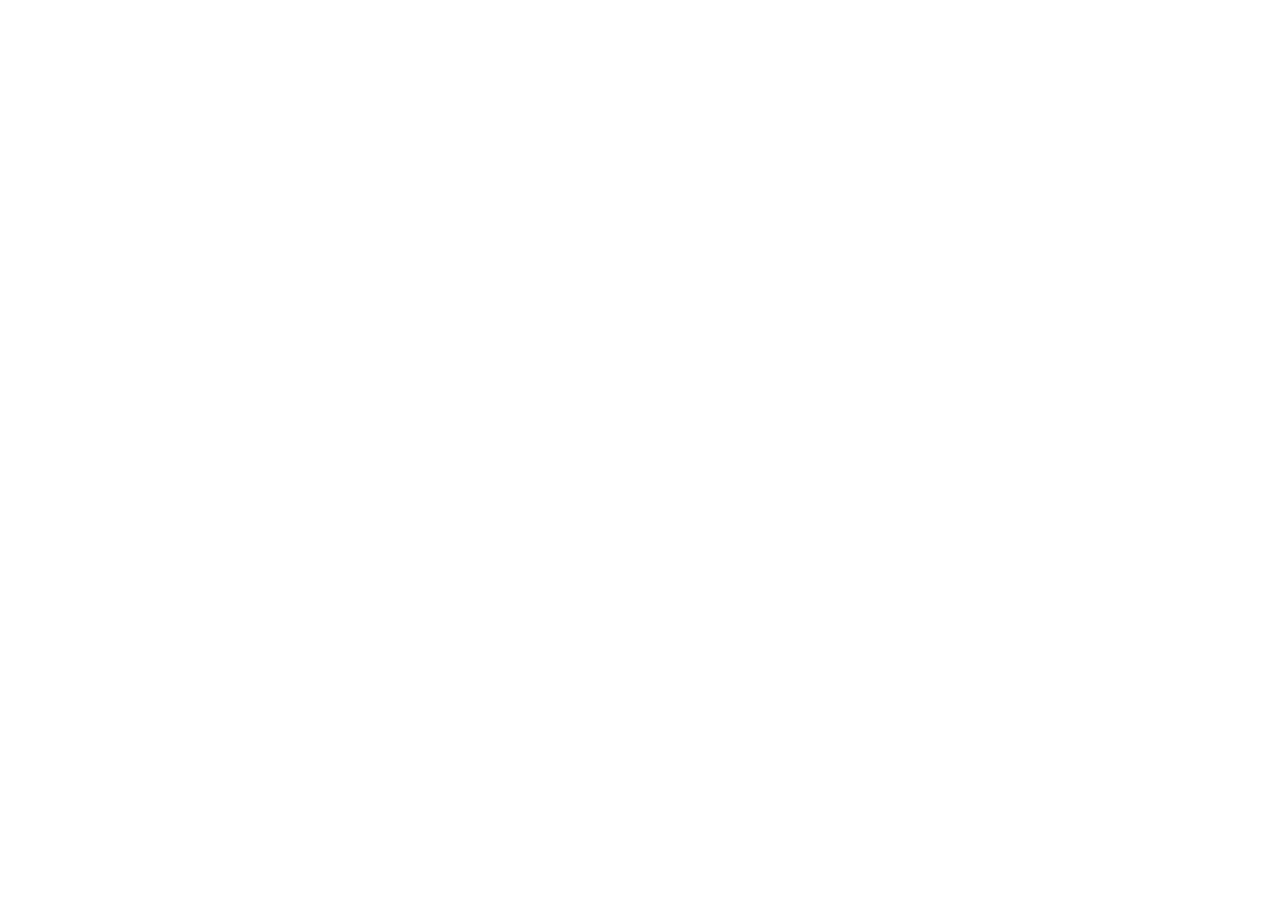
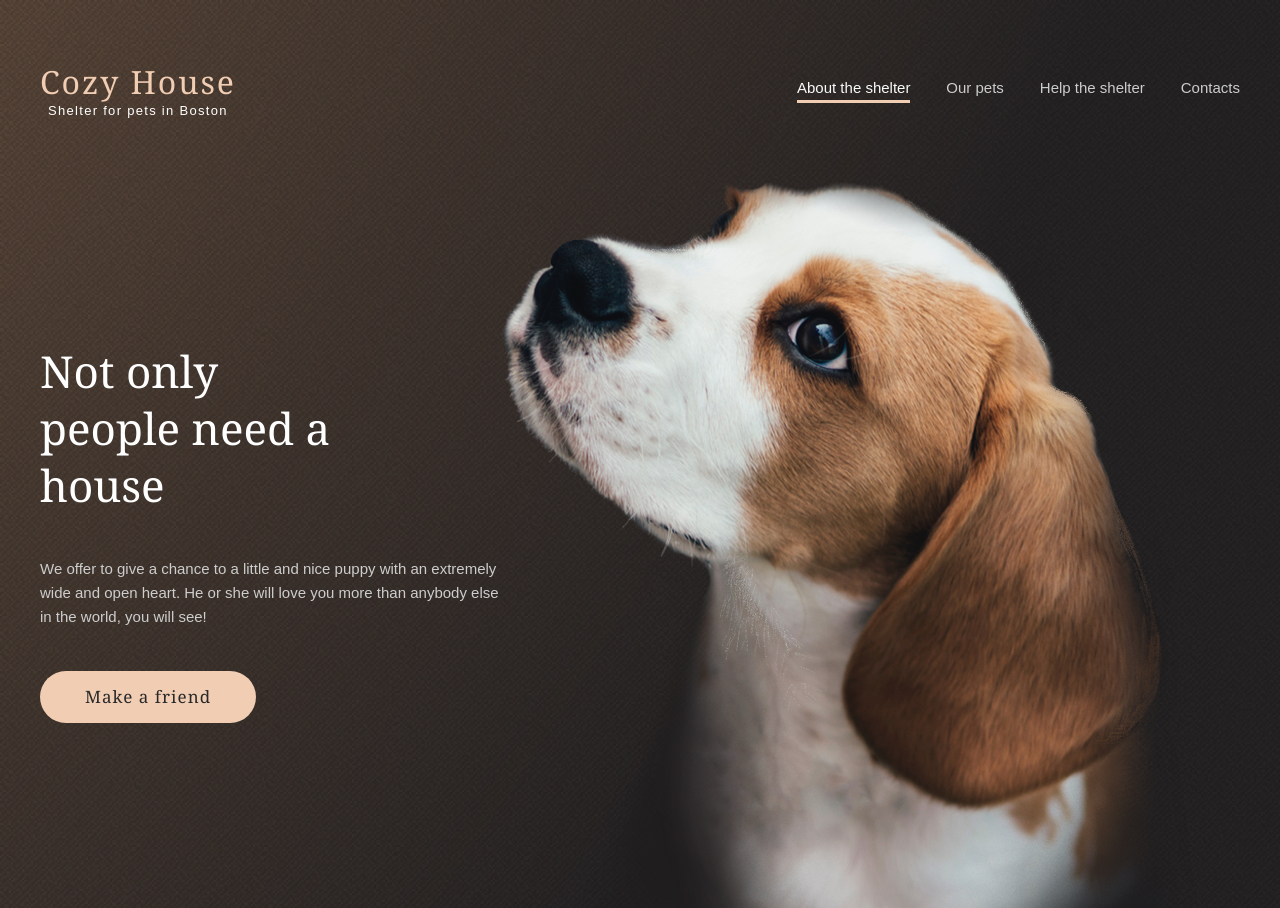
Before and after one commit to Makcim1997/Shelter-2, a plain HTML site: page pages/main/index.html in a window 1280 px wide. Before the commit the page ends 800 px from the top, so only its background shows below. Drawn offline with Linux system fonts and the light colour scheme.

Commit message:
feat: added block not-only and header

```diff
--- a/pages/main/index.html
+++ b/pages/main/index.html
@@ -9,6 +9,36 @@
     <title>Shelter</title>
 </head>
 <body>
+    <header class="header">
+        <div class="header__container">
+            <div class="header__logo">
+                <h1 class="header__logo__title">Cozy House</h1>
+                <p class="header__logo__subtitle">Shelter for pets in Boston</p>
+            </div>
+
+            <nav class="nav">
+                <a class="nav__link nav__link_active" href="#">About the shelter</a>
+                <a class="nav__link" href="#">Our pets</a>
+                <a class="nav__link" href="#">Help the shelter</a>
+                <a class="nav__link" href="#">Contacts</a>
+            </nav>
+        </div>
+    </header>
+    <main class="main">
+        <section class=not-only>
+            <div class="not-only__container">
+                <div class="not-only__content">
+                    <h2 class="not-only__heading">Not only people need a house</h2>
+                    <p class="not-only__subheading">We offer to give a chance to a little and nice puppy with an extremely wide and open heart. He or she will love you more than anybody else in the world, you will see!</p>
+                    <button class="not-only__btn">
+                        <a class="btn-link"  href="#">Make a friend</a>
+                    </button>
+                </div>
+                <img class="not-only__img" src="../assets/images/start-screen-puppy.png" alt="not-only_img-dog">
+            </div>
+        </section>
+
+    </main>
     <script src="script.js"></script>
 </body>
 </html>
--- a/pages/main/style.scss
+++ b/pages/main/style.scss
@@ -0,0 +1,145 @@
+
+
+* {
+    margin: 0;
+    padding: 0;
+    box-sizing: border-box;
+}
+
+body {
+    font-family: 'Georgia';
+}
+
+a {
+    text-decoration: none;
+    color: #CDCDCD;
+}
+
+button {
+    border: none;
+    cursor: pointer;
+}
+
+.header {
+    width: 100%;
+    display: flex;
+    justify-content: center;
+    position: absolute;
+    top: 60px;
+    left: 0;
+    right: 0;
+    z-index: 1;
+
+    .header__container {
+        max-width: 1200px;
+        width: 100%;
+        margin: 0 40px 0;
+        display: flex;
+        justify-content: space-between;
+        align-items: center;
+    }
+
+    .header__logo__title {
+        color: #F1CDB3;
+        font-weight: 400;
+        letter-spacing: 0.06em;
+    }
+
+    .header__logo__subtitle {
+        color: #fff;
+        font-family: 'Arial';
+        font-weight: 400;
+        font-size: 13px;
+        line-height: 15px;
+        letter-spacing: 0.1em;
+        text-align: center;
+    }
+
+    .nav {
+        max-width: 443px;
+        width: 100%;
+        display: flex;
+        justify-content: space-between;
+    }
+
+    .nav__link {
+        font-family: 'Arial';
+        font-weight: 400;
+        font-size: 15px;
+        line-height: 24px;
+    }
+
+    .nav__link_active {
+        color: #fafafa;
+        border-bottom: 3px solid #F1CDB3;
+    }
+
+    .nav__link_active:hover {
+        color: #F1CDB3;
+        border-bottom: 3px solid #fafafa;
+    }
+}
+
+.main {
+    .not-only {
+        width: 100%;
+        display: flex;
+        justify-content: center;
+        background-image: url(../assets/images/start-screen-gradient-background.jpg);
+        background-size: cover;
+
+
+        .not-only__container {
+            max-width: 1200px;
+            width: 100%;
+            margin: 180px 40px 0;
+            display: flex;
+        }
+
+        .not-only__img {
+            max-width: 698px;
+        }
+
+        .not-only__content {
+            margin-top: 163px;
+            // margin-right: 42px;
+            max-width: 460px;
+        }
+
+        .not-only__heading {
+            margin-bottom: 42px;
+            max-width: 310px;
+            color: #fff;
+            font-weight: 400;
+            font-size: 44px;
+            line-height: 57.2px;
+        }
+
+        .not-only__subheading {
+            margin-bottom: 42px;
+            color: #CDCDCD;
+            font-family: 'Arial';
+            font-size: 15px;
+            line-height: 24px;
+        }
+
+        .not-only__btn {
+            background: #F1CDB3;
+            padding: 15px 45px;
+            border-radius: 100px;
+        }
+
+        .btn-link {
+            color: #292929;
+            font-family: 'Georgia';
+            font-size: 17px;
+            font-weight: 400;
+            line-height: 22.1px;
+            letter-spacing: 0.06em;
+        }
+    }
+
+
+
+
+}
```
Also changed, not shown: pages/assets/images/pets-jennifer.jpg (deleted), pages/assets/images/start-screen-puppy.png (added), pages/assets/svg/about-pets.svg (deleted), pages/main/script.js (line endings or trailing spaces), pages/main/style.css, 1 other file.
